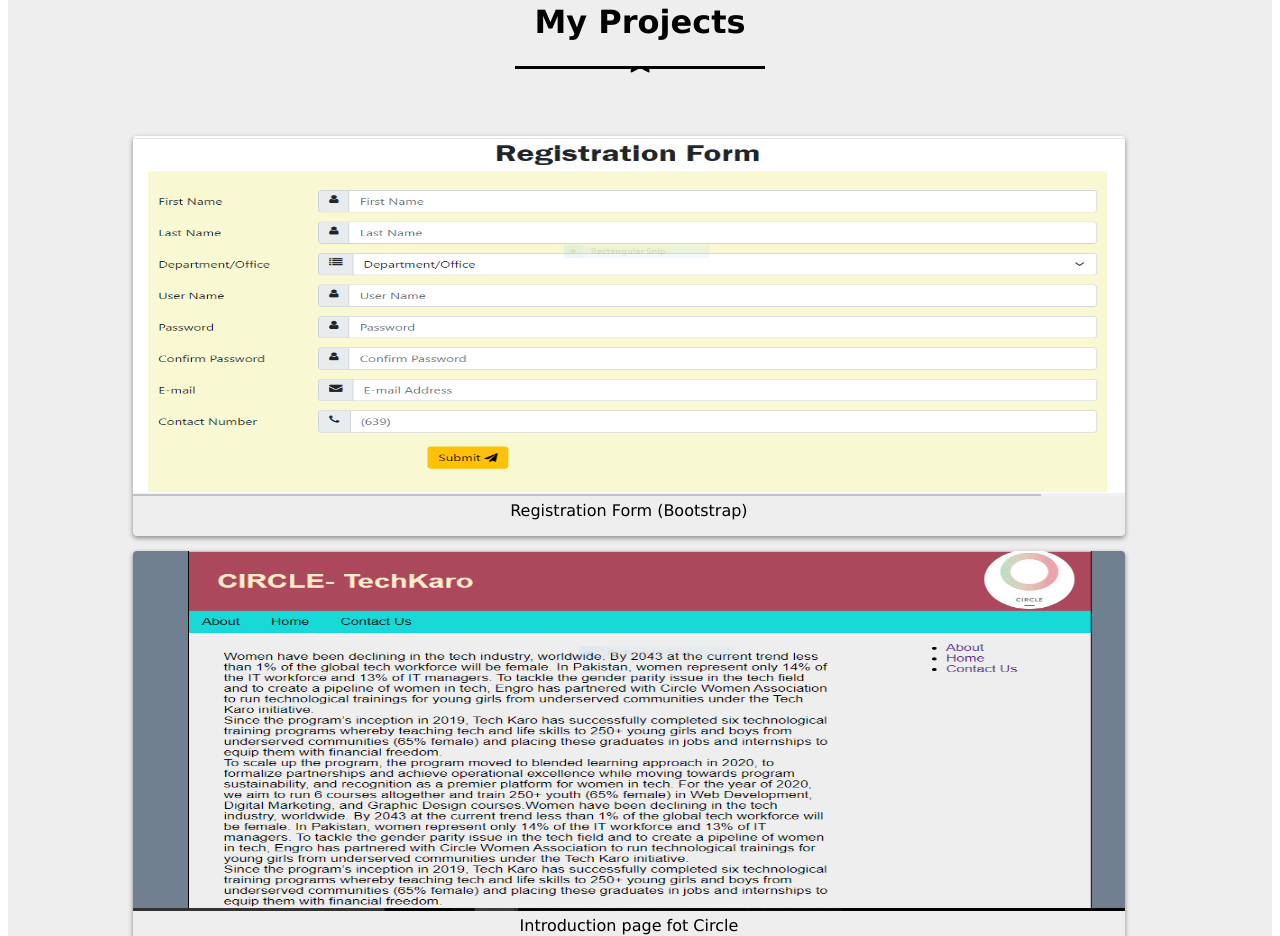
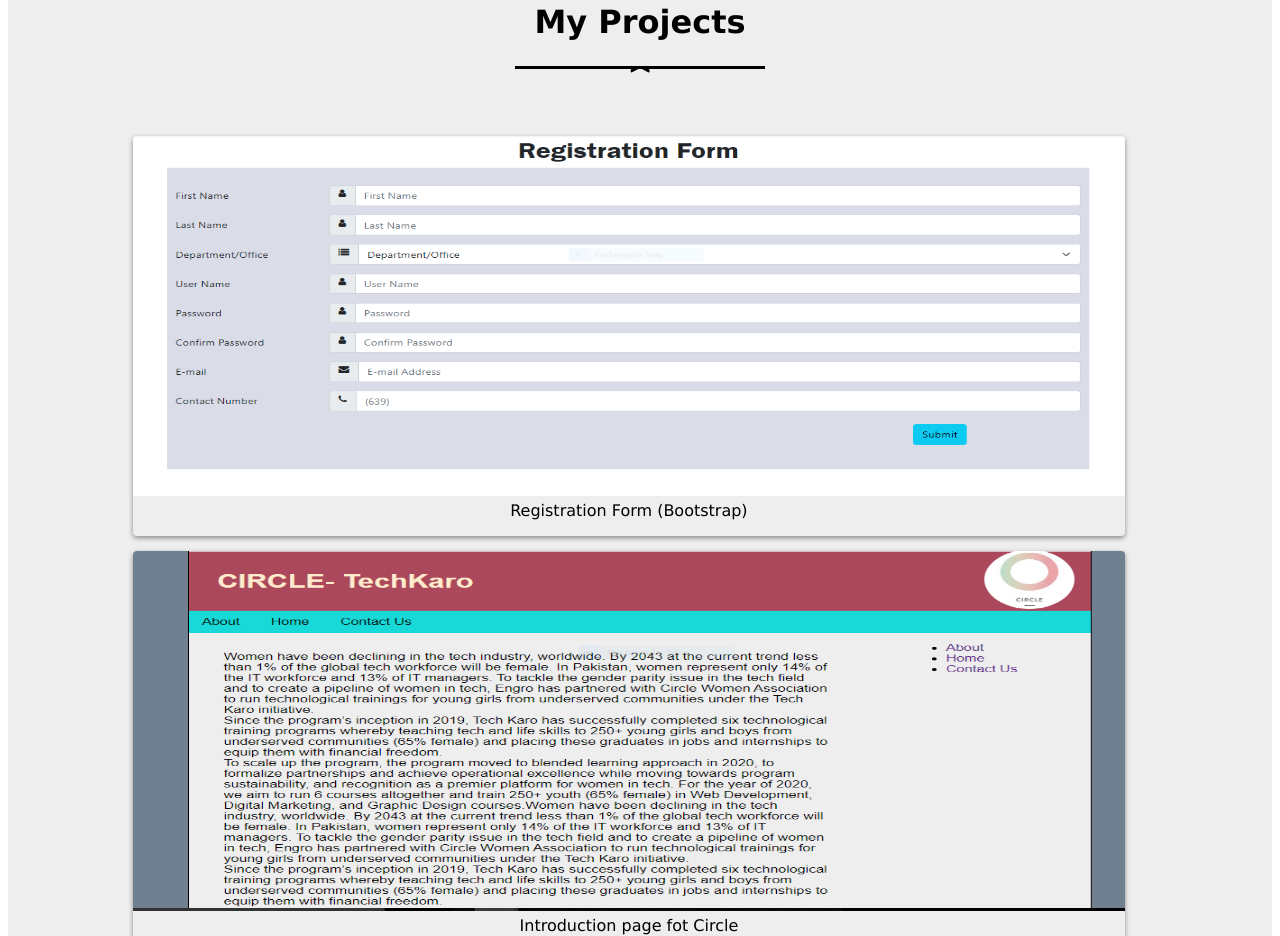
Before and after one commit to AbidaAli100/My-Portfolio, a plain HTML site: page index.html in a window 1280 px wide. Shown: the part 1873-2809 px from the top of the page. Drawn offline with nearby package versions, Linux system fonts and the light colour scheme.

Commit message:
worked on project section\

```diff
--- a/index.html
+++ b/index.html
@@ -111,7 +111,7 @@
 
             <div class="col-md-6 col-xs-12 col-sm-6 portfolio-card-holder">
                 <div class=" portfolio-card">
-                    <img src="./IMAGES/Registration-form.PNG" alt="Portfolio" class="img-responsive portfolio-img">
+                    <img src="./IMAGES/proj1.PNG" alt="Portfolio" class="img-responsive portfolio-img">
 
                     <div class="portfolio-img-desc">
                         <p>
```
Also changed, not shown: IMAGES/proj1.PNG (added), 1 other file.
